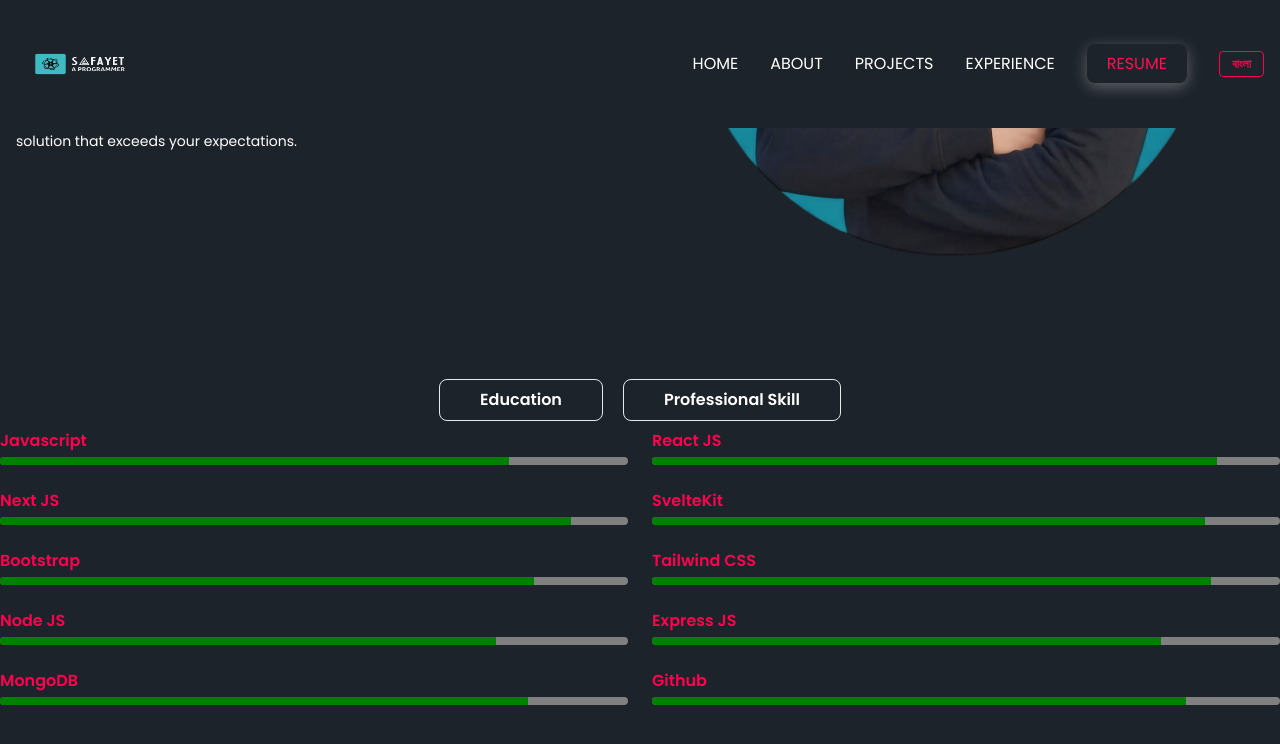
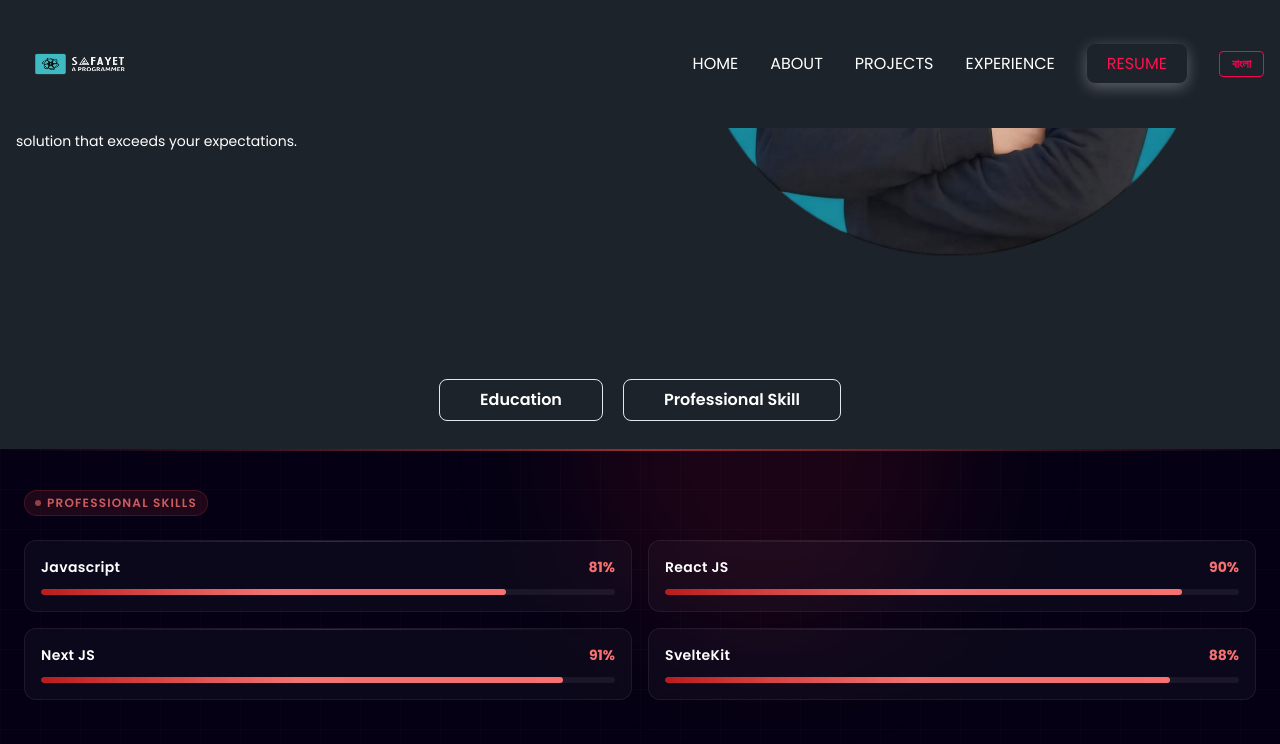
Before and after one commit to safayet404/svelte-portfolio, a SvelteKit app: page / in a window 1280 px wide. Both pictures are taken after a click on the button "Professional Skill". Shown: the part 1073-1817 px from the top of the page. Built offline with nearby package versions, Linux system fonts and the light colour scheme.

Commit message:
education

```diff
--- a/src/components/Education.svelte
+++ b/src/components/Education.svelte
@@ -5,10 +5,10 @@
     let activeTab = "education";
 
     $: tabs = [
-        { id: "education", label: $locale === "bn" ? "শিক্ষা" : "Education" },
+        { id: "education", label: $locale === "bn" ? "এডুকেশন" : "Education" },
         {
             id: "skill",
-            label: $locale === "bn" ? "পেশাগত দক্ষতা" : "Professional Skill",
+            label: $locale === "bn" ? "প্রফেশনাল স্কিল" : "Professional Skill",
         },
     ];
 
@@ -261,24 +261,89 @@
             </div>
         </div>
     {:else if activeTab === "skill"}
-        <div class="container mx-auto">
-            <div class="grid grid-cols-1 md:grid-cols-2 gap-6 transition:fade">
+        <div
+            data-aos="fade-down"
+            class="relative bg-[#050014] overflow-hidden mt-5"
+        >
+            <!-- Ambient background effects -->
+            <div class="absolute inset-0 pointer-events-none">
+                <div
+                    class="absolute top-0 right-1/4 w-96 h-96 bg-red-600/10 rounded-full blur-3xl -translate-y-1/2"
+                ></div>
+                <div
+                    class="absolute bottom-0 left-1/4 w-64 h-64 bg-orange-500/8 rounded-full blur-2xl translate-y-1/2"
+                ></div>
+                <div
+                    class="absolute inset-0 opacity-[0.03]"
+                    style="background-image: linear-gradient(rgba(255,255,255,0.5) 1px, transparent 1px), linear-gradient(90deg, rgba(255,255,255,0.5) 1px, transparent 1px); background-size: 40px 40px;"
+                ></div>
+            </div>
+
+            <!-- Top border accent -->
+            <div
+                class="absolute top-0 left-0 right-0 h-[2px] bg-gradient-to-r from-transparent via-red-500/60 to-transparent"
+            ></div>
+
+            <div class="container mx-auto px-6 py-8 lg:py-10 relative z-10">
+                <!-- Label tag -->
+                <span
+                    class="inline-flex items-center gap-1.5 text-[10px] sm:text-xs font-semibold tracking-widest uppercase text-red-400/80 bg-red-500/10 border border-red-500/20 rounded-full px-2.5 py-1 w-fit mb-6"
+                >
+                    <span
+                        class="w-1.5 h-1.5 bg-red-400 rounded-full animate-pulse"
+                    ></span>
+                    {$locale === "bn" ? "পেশাগত দক্ষতা" : "Professional Skills"}
+                </span>
+
+                <div class="grid grid-cols-1 md:grid-cols-2 gap-4">
                     {#each professional as { tech, value }, index}
                         <div
-                        class="flex flex-col"
-                        data-aos={index % 2 === 0 ? "fade-right" : "fade-left"}
+                            class="relative group border border-white/[0.07] bg-white/[0.03] backdrop-blur-sm rounded-xl p-4 hover:border-red-500/20 transition-all duration-300"
+                            data-aos={index % 2 === 0
+                                ? "fade-right"
+                                : "fade-left"}
+                            data-aos-delay={index * 50}
                         >
-                        <h3 class="text-[#FF014F] font-semibold text-base mb-1">
+                            <!-- Shimmer top line -->
+                            <div
+                                class="absolute top-0 left-4 right-4 h-px bg-gradient-to-r from-transparent via-white/15 to-transparent"
+                            ></div>
+
+                            <div class="flex justify-between items-center mb-3">
+                                <h3
+                                    class="text-white font-semibold text-sm tracking-wide"
+                                >
                                     {tech}
                                 </h3>
-                        <progress
-                            class="w-full h-2 rounded-md overflow-hidden text-[#0064BA]"
-                            {value}
-                            max="100"
-                        ></progress>
+                                <span
+                                    class="text-red-400 font-bold text-sm tabular-nums"
+                                    >{value}%</span
+                                >
+                            </div>
+
+                            <!-- Progress track -->
+                            <div
+                                class="h-1.5 bg-white/[0.06] rounded-full overflow-hidden"
+                            >
+                                <div
+                                    class="h-full rounded-full bg-gradient-to-r from-red-700 via-red-500 to-red-400 relative"
+                                    style="width: {value}%;"
+                                >
+                                    <!-- Shimmer sweep -->
+                                    <div
+                                        class="absolute inset-0 bg-gradient-to-r from-transparent via-white/25 to-transparent"
+                                    ></div>
+                                </div>
+                            </div>
                         </div>
                     {/each}
                 </div>
             </div>
+
+            <!-- Bottom border accent -->
+            <div
+                class="absolute bottom-0 left-0 right-0 h-[1px] bg-gradient-to-r from-transparent via-white/10 to-transparent"
+            ></div>
+        </div>
     {/if}
 </div>
```
Lines whose indentation alone changed are shown as unchanged.
